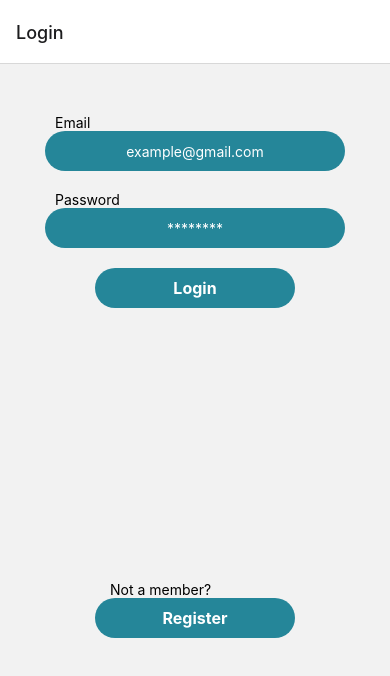
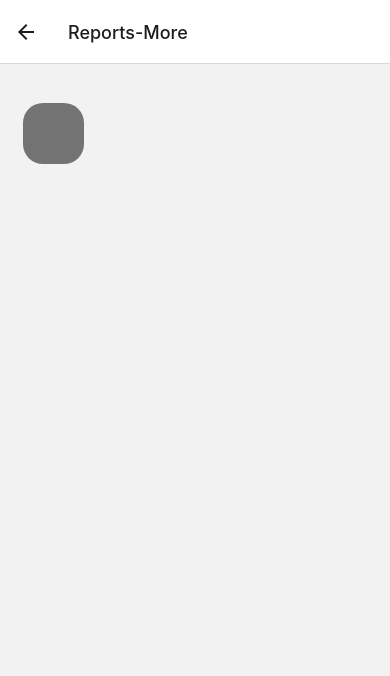
Before and after one commit to AurenSmith/PaymentProject, a React Native app: screen /Reports-More in a window 390 px wide. Shown: the top 676 px of the page. Built offline with nearby package versions, Linux system fonts and the light colour scheme.

Commit message:
removed button.png

```diff
--- a/App.js
+++ b/App.js
@@ -9,6 +9,7 @@ import LoginScreen from './pages/login-screen';
 import NextScreen from "./pages/next-screen";
 import RegisterScreen from './pages/register-screen';
 import HomeScreen from './pages/home-screen';
+import ReportsMoreScreen from './pages/reports-more-screen';
 
 
 
@@ -22,6 +23,7 @@ function App() {
         <Stack.Screen name="Login" component={LoginScreen}/>
         <Stack.Screen name="Register" component={RegisterScreen} />
         <Stack.Screen name='Next' component={NextScreen} />
+        <Stack.Screen name="Reports-More" component={ReportsMoreScreen} />
         <Stack.Screen name="Home" component={HomeScreen} />
 
       </Stack.Navigator>
--- /dev/null
+++ b/SidebarButtonAsset.js
@@ -0,0 +1,25 @@
+import { StyleSheet, TouchableOpacity } from 'react-native';
+
+
+
+const SideBarButton = ({ onPress }) => {
+    return (
+      <TouchableOpacity style={styles.sidebarButton} onPress={onPress}>
+        {/* Add content for the button */}
+      </TouchableOpacity>
+    );
+  }
+
+  export default SideBarButton;
+
+  const styles = StyleSheet.create({
+    sidebarButton: {
+        position: 'absolute',
+        top: 39,
+        left: 23,
+        width: 61,
+        height: 61,
+        backgroundColor: '#737373',
+        borderRadius: 20,
+      },
+  })
--- a/pages/login-screen.js
+++ b/pages/login-screen.js
@@ -21,6 +21,7 @@ function LoginScreen({ navigation }){
             style={styles.input}
             placeholder='********'
             placeholderTextColor='white'
+            secureTextEntry={true}
             />
           </View>
               <TouchableOpacity
@@ -36,6 +37,12 @@ function LoginScreen({ navigation }){
                   ])
               }>
               <Text style={styles.buttonText}>Login</Text>
+              </TouchableOpacity>
+              <TouchableOpacity
+                style={styles.button}
+                onPress={() => navigation.navigate('Reports-More')
+              }>
+              <Text style={styles.buttonText}>Reports More</Text>
               </TouchableOpacity>
             <View style={styles.register}>
               <Text style={styles.registerText}>Not a member?</Text>
@@ -92,6 +99,6 @@ function LoginScreen({ navigation }){
             marginLeft: 15
           },
           register: {
-            marginTop: '70%'
+            marginTop: '50%'
           },
     })
--- a/pages/next-screen.js
+++ b/pages/next-screen.js
@@ -25,8 +25,7 @@ function NextScreen() {
         </View>
         <View style={{flexDirection: 'row', marginTop: 20}}>
           <TouchableOpacity style={styles.buttonSquare}>
-            <ImageBackground source={require('../assets/button.png')} resizeMode = 'cover'
-            />
+
 
 
 
@@ -48,7 +47,7 @@ export default NextScreen;
   const styles = StyleSheet.create({
     container: {
         flex: 1,
-        paddingTop: 50,
+        paddingTop: '5%',
         alignItems: 'center',
       },
       square: {
--- /dev/null
+++ b/pages/reports-more-screen.js
@@ -0,0 +1,19 @@
+import { StyleSheet, Text, View, TouchableOpacity, ImageBackground} from 'react-native';
+import SideBarButton from '../SidebarButtonAsset';
+
+
+export default function ReportsMoreScreen() {
+    return (
+        <View style={styles.container}>
+            <SideBarButton></SideBarButton>
+        </View>
+    )
+}
+
+const styles = StyleSheet.create({
+    container: {
+        flex: 1,
+        paddingTop: '5%',
+        alignItems: 'center',
+      }
+})
```
